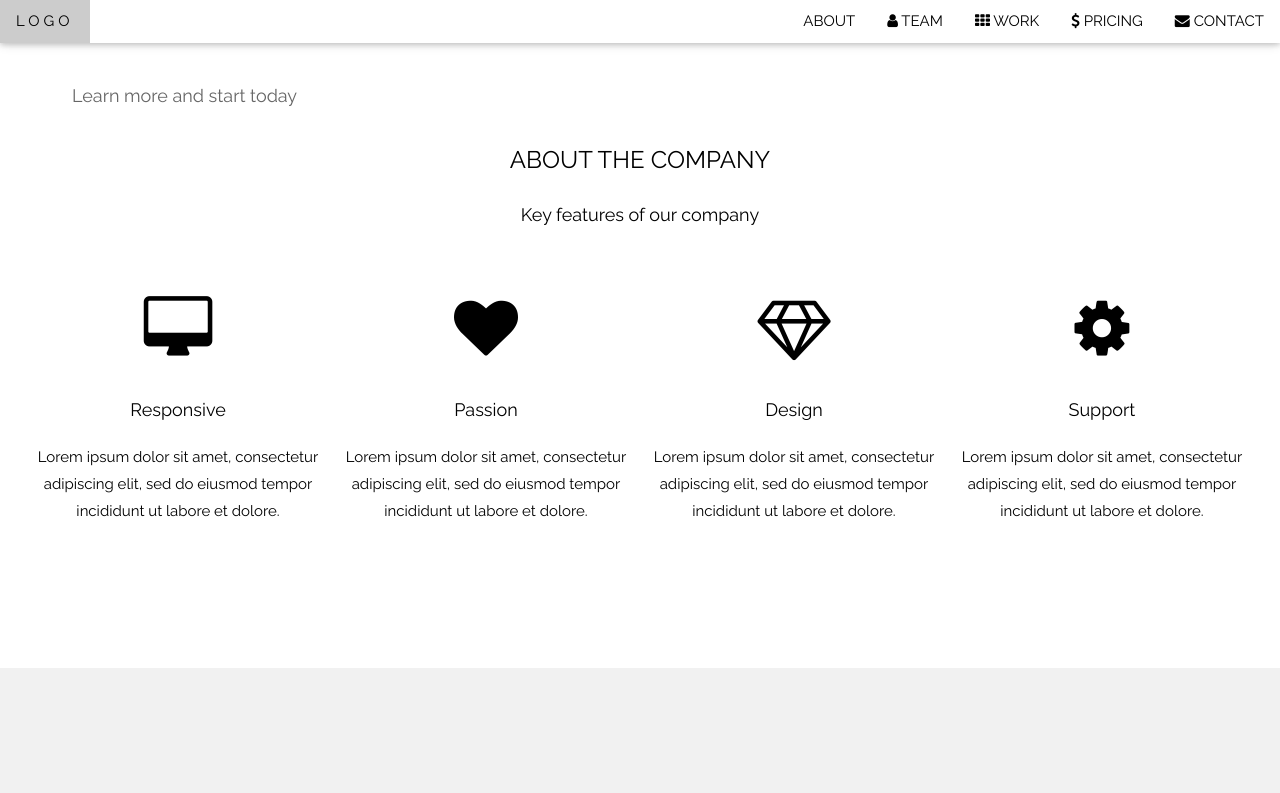
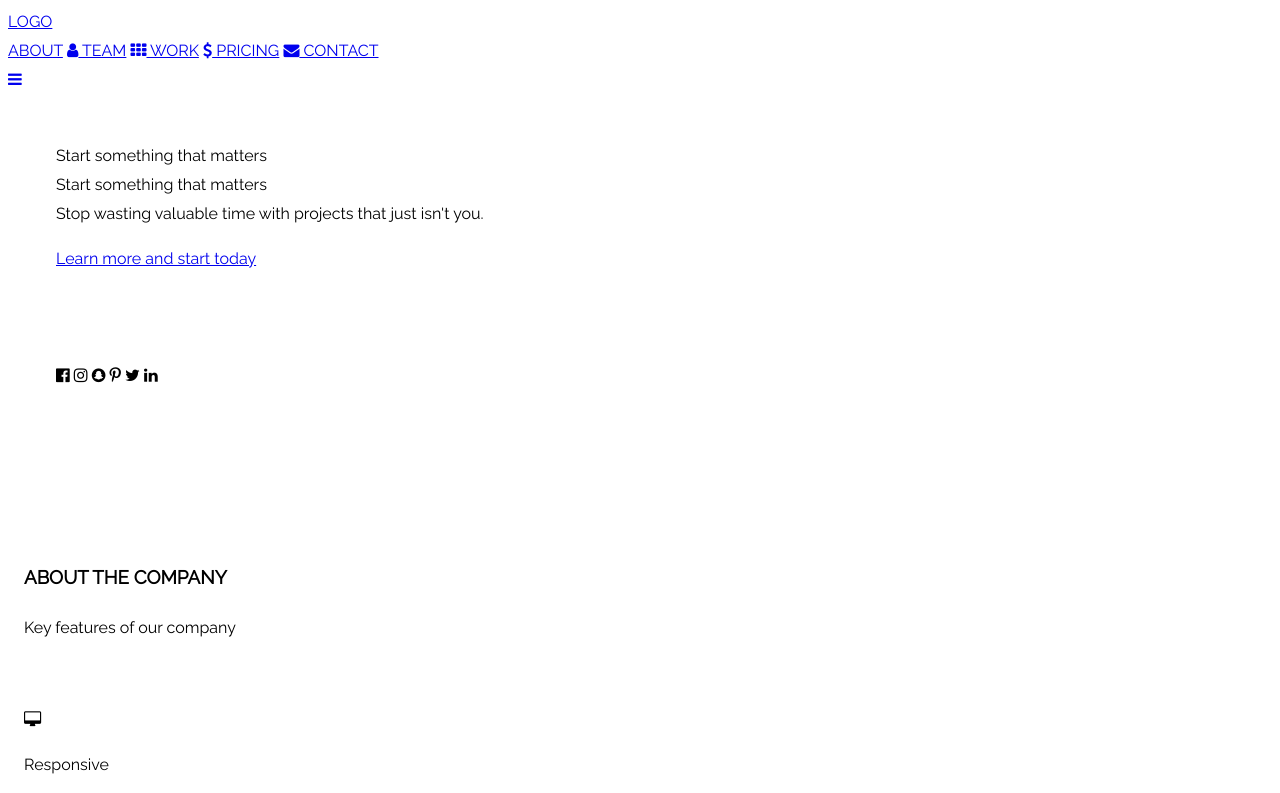
Before and after one commit to Jippaa/Jippaa.github.io, a plain HTML site: page index.html in a window 1280 px wide. Shown: the top 793 px of the page. Drawn offline with nearby package versions, Linux system fonts and the light colour scheme.

Commit message:
Update index.html

```diff
--- a/index.html
+++ b/index.html
@@ -5,7 +5,6 @@
 <meta charset="UTF-8">
 <meta name="viewport" content="width=device-width, initial-scale=1">
 <link rel="stylesheet" href="https://fonts.googleapis.com/css?family=Raleway">
-<link rel="stylesheet" href="https://www.w3schools.com/w3css/4/w3.css">
 <link rel="stylesheet" href="https://cdnjs.cloudflare.com/ajax/libs/font-awesome/4.7.0/css/font-awesome.min.css">
 <style>
 body,h1,h2,h3,h4,h5,h6 {font-family: "Raleway", sans-serif}
```
